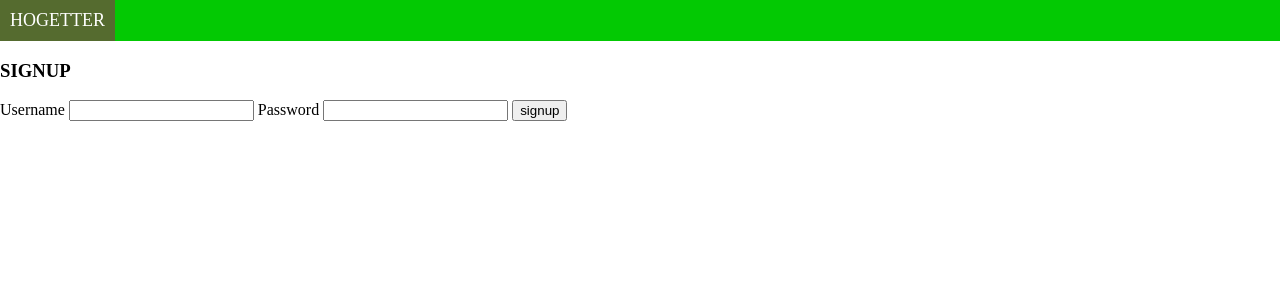
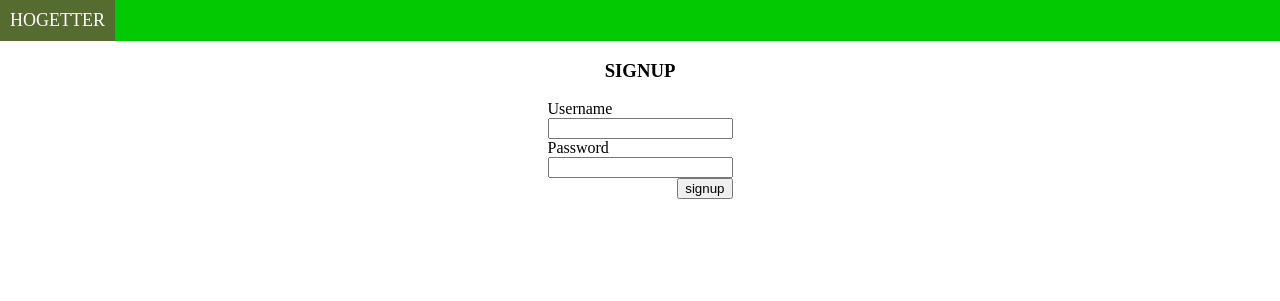
Before and after one commit to RantaWatari/flask_hogetter, a Flask app: page /hogetter/signup in a window 1280 px wide. Shown: the top 301 px of the page. Run offline with Flask 3, Linux system fonts and the light colour scheme.

Commit message:
CSS file of auth_form ajust.

```diff
--- a/flask_file/hogetter.py
+++ b/flask_file/hogetter.py
@@ -55,12 +55,12 @@ def delete(hogeet_id):
 @login_required
 def update(hogeet_id):
     hogeet_text = request.form.get("hogeet_text")
-    delete_content = bool(request.form.get("delete_content"))
+    delete_action = bool(request.form.get("delete_content"))
     content_file = request.files["content"]
 
     content_id = show_db_base_single(hogeet_id)["content_id"]
 
-    if delete_content == True and content_id != None:
+    if delete_action == True and content_id != None:
         delete_db_drive(content_id)
         content_id = None
 
--- a/flask_file/static/css/auth_form.css
+++ b/flask_file/static/css/auth_form.css
@@ -0,0 +1,27 @@
+body .auth_form{
+    display: flex;
+    flex-direction: column;
+    align-items: center;
+    justify-content: center;
+    text-align: center;
+
+}
+
+body .content{
+    text-align: center;
+
+}
+
+.form_content form{
+
+    text-align: left;
+}
+form .form_content_submit{
+    text-align: right;
+}
+
+
+.flash_message{
+
+    text-align: left;
+}
--- a/flask_file/templates/auth/auth_form.html
+++ b/flask_file/templates/auth/auth_form.html
@@ -1,25 +1,41 @@
 {% extends 'base.html' %}
 
+{% block head%}
+    <link rel="stylesheet" href="{{ url_for('static',filename='css/auth_form.css')}}"  type="text/css" media="screen" />
+    <title>HOGETTR</title>
+{% endblock %}
+
+
 {% block body %}
+<section class="auth_form">
+    <section class="content">
+        <div class="form_content">
             <h3>{{command.upper()}}</h3>
             <form method="post" action="/hogetter/{{command}}">
                 <label for="username">Username</label>
+                <br>
                 <input name="username" id="username" required>
+                <br>
                 <label for="password">Password</label>
+                <br>
                 <input type="password" name="password" id="password" required>
+                <br>
+                <div class="form_content_submit">
                     {% if command == "signout" %}
-        <input type="submit" value="{{command}}", onclick="return confirm('Are you sure?')">
+                        <input type="submit" value="{{command}}", onclick="return confirm('Are you sure?')" class="form_submit">
                     {% else %}
-        <input type="submit" value="{{command}}">
+                        <input type="submit" value="{{command}}" class="form_submit">
                     {% endif %}
+                </div>
             </form>
-
+        </div>
+        <div class="flash_message">
             {% for message in get_flashed_messages() %}
                 <br>
                 <h4>Error Message</h4>
                 <div class="flash">{{ message }}</div>
             {% endfor %}
-
-
-
+        </div>
+    </section>
+</section>
 {% endblock %}
--- a/flask_file/templates/index.html
+++ b/flask_file/templates/index.html
@@ -60,12 +60,6 @@
                     {% endfor %}
                 </ul>
             </div>
-
-<!--
-            {% for post in posts %}
-                {{post}}<br>
-            {% endfor %}
--->
         </section>
         <section class="content_section_right"></section>
     </section>
```
Lines whose indentation alone changed are shown as unchanged.
